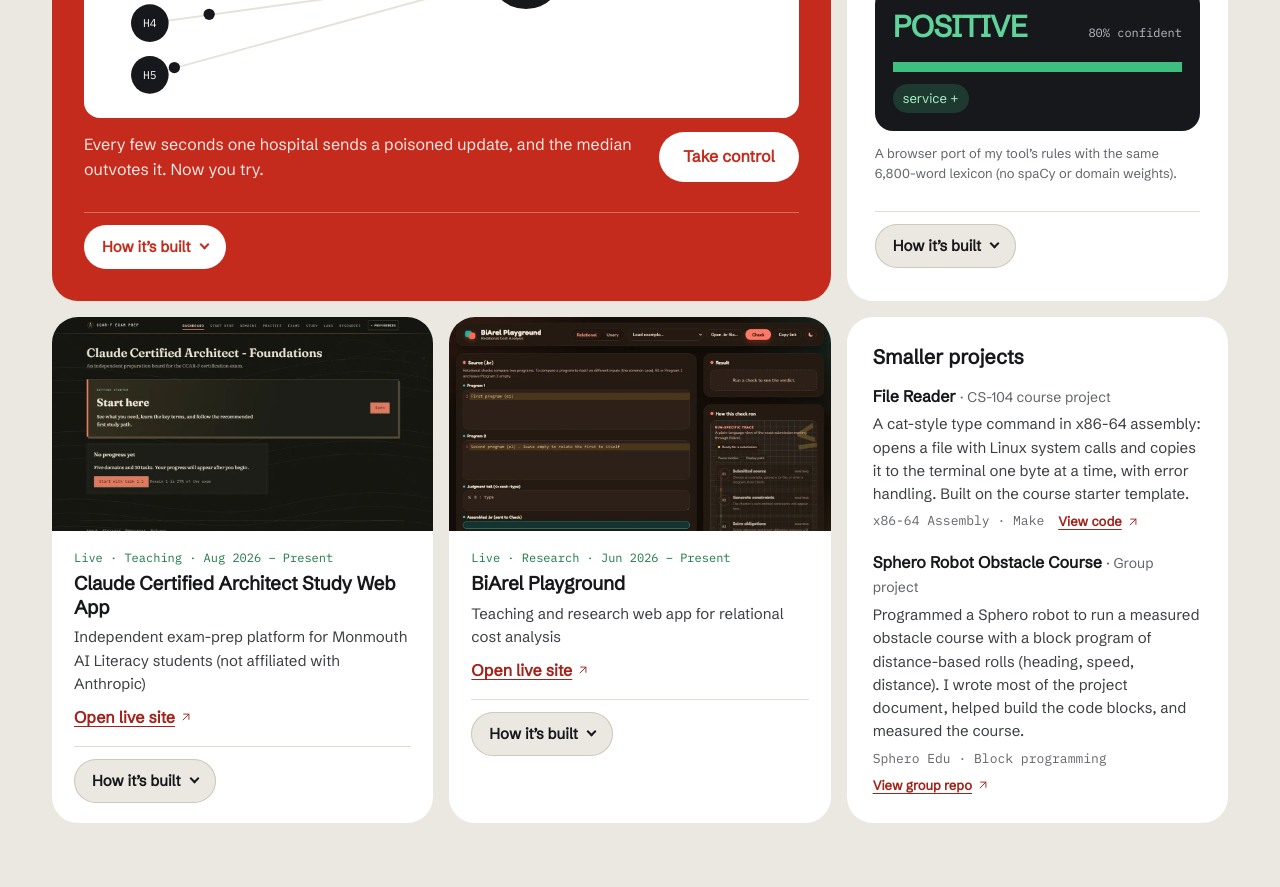
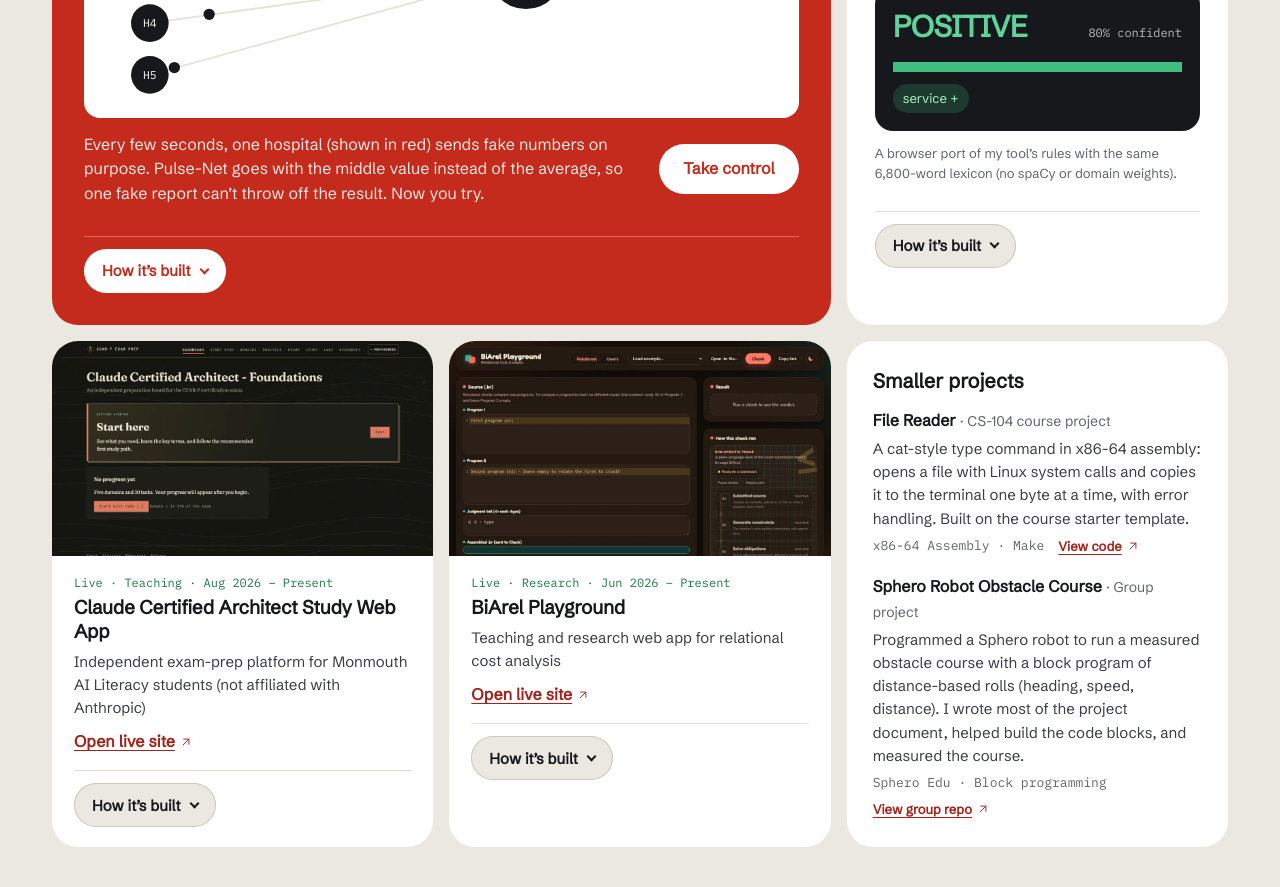
Before and after one commit to dan-jdiala/dan-jdiala.github.io, a React (Vite) app: page / in a window 1280 px wide. Shown: the part 1160-2047 px from the top of the page. Built offline with nearby package versions, Linux system fonts and the light colour scheme.

Commit message:
Explain the Pulse-Net animation in plain language

```diff
--- a/src/components/PulseNetCard.tsx
+++ b/src/components/PulseNetCard.tsx
@@ -53,7 +53,10 @@
         <>
           <Scene t={t} narrow={narrow} />
           <div className="pulse-card__cta">
-            <p>Every few seconds one hospital sends a poisoned update, and the median outvotes it. Now you try.</p>
+            <p>
+              Every few seconds, one hospital (shown in red) sends fake numbers on purpose. Pulse-Net goes with the middle value
+              instead of the average, so one fake report can&rsquo;t throw off the result. Now you try.
+            </p>
             <button type="button" className="btn btn--light" onClick={() => setMode('play')}>
               Take control
             </button>
```
